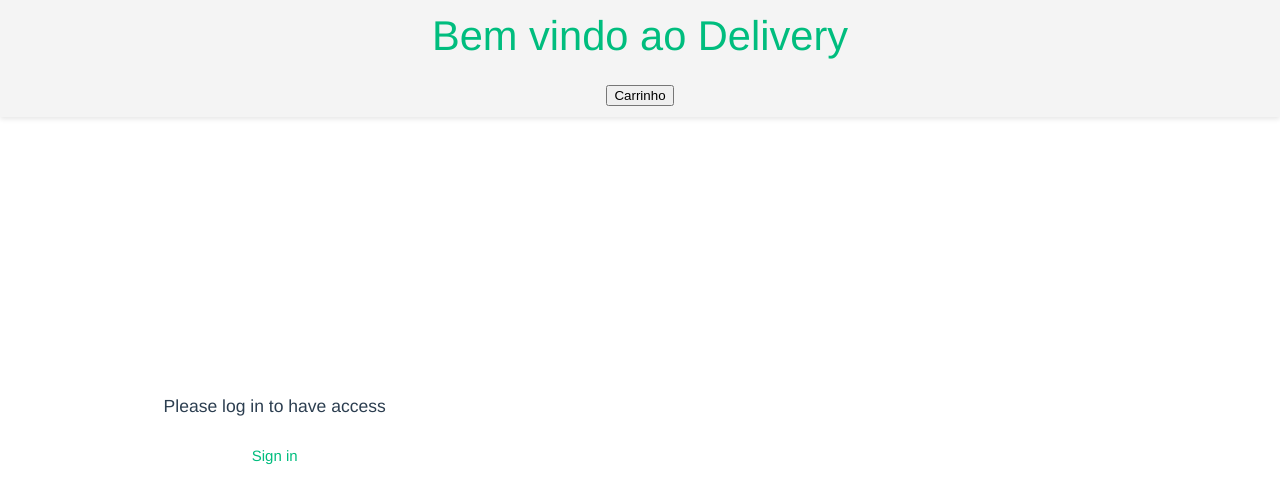
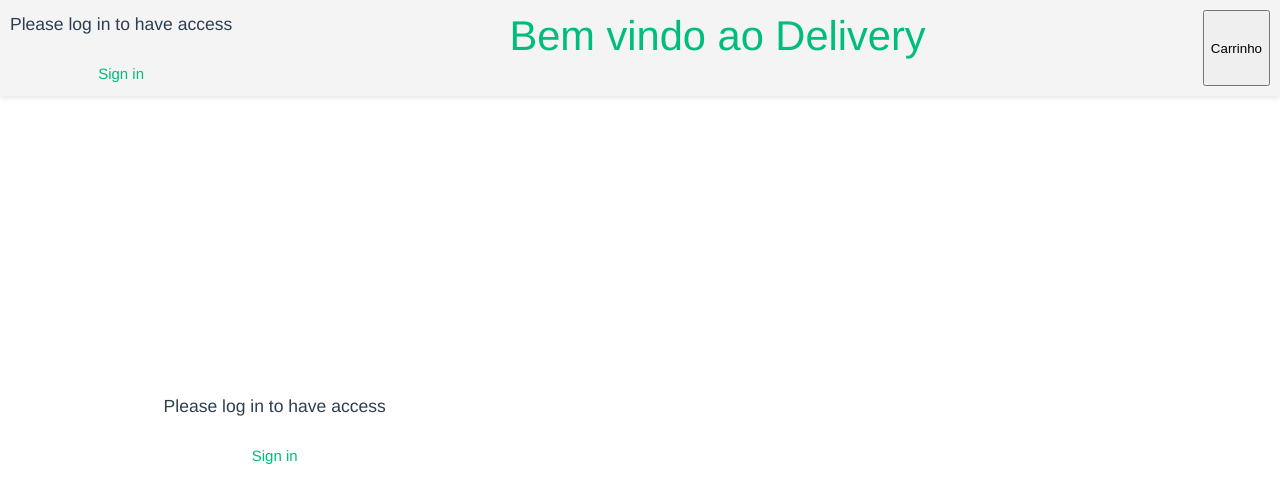
Before and after one commit to MarcleyRosa/consumy, a Vue app: page / in a window 1280 px wide. Shown: the top 502 px of the page. Built offline with nearby package versions, Linux system fonts and the light colour scheme.

Commit message:
feat: adc user profile component

```diff
--- a/src/components/HeaderComponent.vue
+++ b/src/components/HeaderComponent.vue
@@ -2,6 +2,7 @@
 import { ref } from 'vue';
 import ModalCart from './ModalCart.vue';
 import NavBar from './NavBar.vue';
+import UserProfile from './UserProfile.vue';
 
 const isModal = ref(false)
 
@@ -9,16 +10,19 @@ const isModal = ref(false)
 </script>
 <template>
   <div class="cent">
-    <NavBar />
-    <button @click="() => isModal = !isModal">Carrinho</button>
     <div v-if="isModal">
       <ModalCart />
     </div>
+    <UserProfile />
+    <NavBar />
+    <button @click="() => isModal = !isModal">Carrinho</button>
   </div>
 </template>
 
 <style scoped>
   .cent {
+    display: flex;
+    justify-content: space-between;
     position: absolute;
     top: 0;
     left: 0;
```
